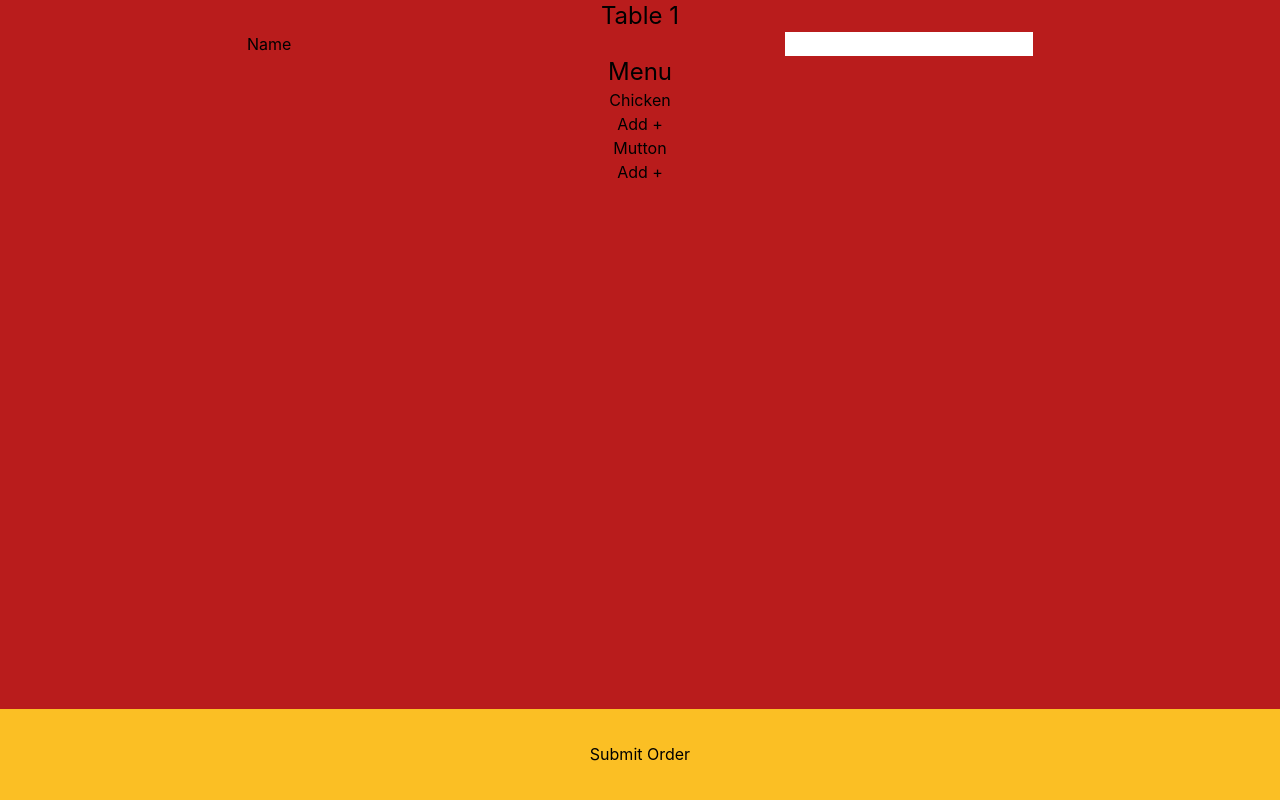
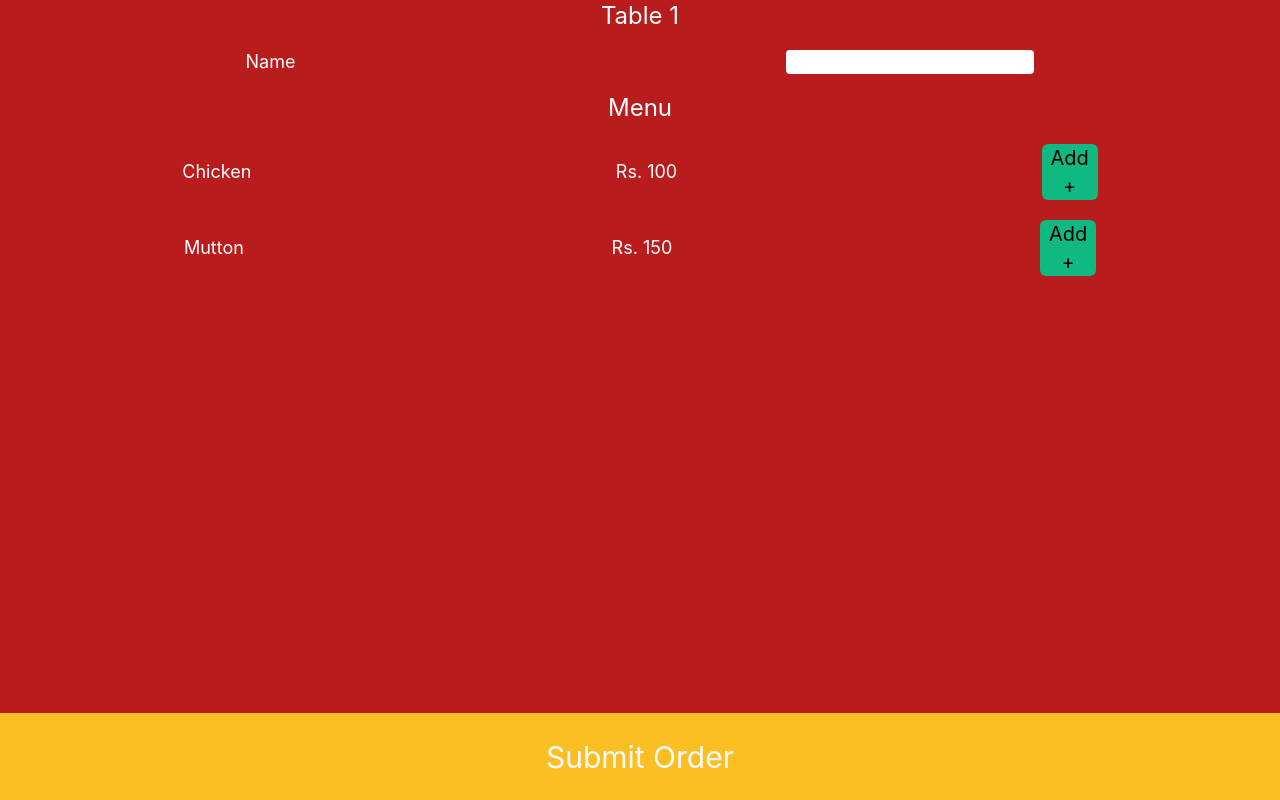
Before and after one commit to kumard3/Menu-Booking, a React (Create React App) app: page /table1 in a window 1280 px wide. Built offline with nearby package versions, Linux system fonts and the light colour scheme.

Commit message:
Started working on admin page

```diff
--- a/src/components/MenuItem.jsx
+++ b/src/components/MenuItem.jsx
@@ -1,13 +1,18 @@
 import React, { useState } from "react";
 
-const MenuItem = ({ id, menuItems, setMenuItems, name }) => {
+const MenuItem = ({ id, menuItems, setMenuItems, name, price }) => {
   const [itemNumber, setItemNumber] = useState(0);
-  // const [toggle, setToggle] = useState(false);
+
   console.log(menuItems);
   const handlePlus = () => {
     let objIndex = menuItems.findIndex((obj) => obj.id === id);
     let newItem = [...menuItems];
-    let object = { id: id, name: name, numberOfPlates: itemNumber + 1 };
+    let object = {
+      id: id,
+      name: name,
+      numberOfPlates: itemNumber + 1,
+      price: price,
+    };
     newItem[objIndex] = object;
     setMenuItems(newItem);
     setItemNumber(itemNumber + 1);
@@ -26,7 +31,12 @@ const MenuItem = ({ id, menuItems, setMenuItems, name }) => {
     } else {
       let objIndex = menuItems.findIndex((obj) => obj.id === id);
       let newItem = [...menuItems];
-      let object = { id: id, name: name, numberOfPlates: itemNumber - 1 };
+      let object = {
+        id: id,
+        name: name,
+        numberOfPlates: itemNumber - 1,
+        price: price,
+      };
       newItem[objIndex] = object;
       setMenuItems(newItem);
       setItemNumber(itemNumber - 1);
@@ -34,66 +44,36 @@ const MenuItem = ({ id, menuItems, setMenuItems, name }) => {
   };
 
   const handlePlusButton = () => {
-    // let objIndex = menuItems.findIndex((item) => item.id === id);
-    // let newMenuItems = [...menuItems];
-    // let updatedItem = { id: id, name: name, numberOfPlates: 1 };
-    // newMenuItems[objIndex] = updatedItem;
-    // setMenuItems(newMenuItems);
-
-    // let objIndex = menuItems.findIndex((obj) => obj.id === id);
-
-    //Log object to Console.
-    // console.log("Before update: ", menuItems[objIndex])
-    // let newItem = [...menuItems];
-    //Update object's name property.
-    // let object = { id: id, name: name, numberOfPlates: 1 };
-    // newItem[objIndex] = object;
-
-    //Log object to console again.
-    // setMenuItems(newItem);
     setItemNumber(1);
-    setMenuItems([...menuItems, { id: id, name: name, numberOfPlates: 1 }]);
+    setMenuItems([
+      ...menuItems,
+      { id: id, name: name, numberOfPlates: 1, price: price },
+    ]);
   };
   return (
     <>
-      <h3>{name}</h3>
-
-      {/* {itemNumber > 0 ? (
-        <div>
+      <div className="w-full flex items-center justify-around mt-5">
         {" "}
-          <h3>Qty - </h3>
-          <button onClick={() => setItemNumber(itemNumber - 1)}>-</button>
-          {itemNumber}
-          <button onClick={() => setItemNumber(itemNumber + 1)}>+</button>
+        <h3 className="text-white text-lg">{name}</h3>
+        <h3 className="text-white text-lg">Rs. {price} </h3>
+        {itemNumber > 0 ? (
+          <div className=" w-20 flex justify-around items-center text-xl">
+            <button className="bg-white w-4 rounded" onClick={handleMinus}>
+              -
+            </button>
+            <h2 className="text-white mx-2">{itemNumber}</h2>
+            <button className="bg-white w-4 rounded" onClick={handlePlus}>
+              +
+            </button>
           </div>
         ) : (
           <button
-          onClick={() => setItemNumber(itemNumber + 1)}
-          className="bg-white">
+            className="bg-green-500 rounded-md w-14 text-xl"
+            onClick={handlePlusButton}>
             Add +
           </button>
         )}
-      {itemNumber ? (
-        <button
-          onClick={() => {
-            setToggle(true);
-            setMenuItems([
-              ...menuItems,
-              { id: id, name: name, numberOfPlates: itemNumber },
-            ]);
-          }}>
-          {toggle ? "Added" : "Add to order list"}
-        </button>
-      ) : null} */}
-      {itemNumber > 0 ? (
-        <div>
-          <button onClick={handleMinus}>-</button>
-          {itemNumber}
-          <button onClick={handlePlus}>+</button>
       </div>
-      ) : (
-        <button onClick={handlePlusButton}>Add +</button>
-      )}
     </>
   );
 };
--- a/src/pages/MenuPage/index.js
+++ b/src/pages/MenuPage/index.js
@@ -19,10 +19,15 @@ export const MenuPage = ({ table, menuItems, setMenuItems }) => {
 
   const checkMenu = (event) => {
     event.preventDefault();
-    if (menuItems.length > 0 && name !== "") {
+    if (menuItems.length === 0) {
+      alert("Order any meal.");
+    } else if (name === "") {
+      alert("Please enter your name.");
+    } else {
       submitOrder();
-    } else {
-      alert("Order any meal.");
+      alert("Your order has been submitted.");
+      setMenuItems([]);
+      setName("");
     }
   };
 
@@ -30,13 +35,15 @@ export const MenuPage = ({ table, menuItems, setMenuItems }) => {
     <>
       <div className="flex flex-col items-center w-screen h-screen">
         <header className="flex justify-center items-center">
-          <h1 className="text-2xl">Table {table}</h1>
+          <h1 className="text-2xl text-white mb-4">Table {table}</h1>
         </header>
-        <section className="flex w-full justify-around items-center  ">
+        <section className="flex w-full justify-around items-center mb-4  ">
           {" "}
-          <label htmlFor="customerName">Name</label>
+          <label htmlFor="customerName" className="text-white text-lg">
+            Name
+          </label>
           <input
-            className="border-blue-500"
+            className="border-blue-500 rounded"
             type="text"
             value={name}
             required
@@ -45,23 +52,25 @@ export const MenuPage = ({ table, menuItems, setMenuItems }) => {
         </section>
         <main className="w-full h-full flex flex-col items-center">
           {" "}
-          <h1 className="text-2xl">Menu</h1>
+          <h1 className="text-2xl text-white">Menu</h1>
           <MenuItem
             id={0}
             menuItems={menuItems}
             setMenuItems={setMenuItems}
             name={"Chicken"}
+            price={100}
           />
           <MenuItem
             id={1}
             menuItems={menuItems}
             setMenuItems={setMenuItems}
             name={"Mutton"}
+            price={150}
           />
         </main>
 
         <button
-          className="w-full h-28 bg-yellow-400 flex items-center justify-center"
+          className="w-full h-28 bg-yellow-400 flex items-center justify-center text-gray-50 text-3xl"
           onClick={checkMenu}>
           Submit Order
         </button>
--- a/src/pages/adminPage/index.js
+++ b/src/pages/adminPage/index.js
@@ -13,6 +13,28 @@ export const AdminPage = () => {
       });
   }, []);
   return (
-    <> {orders.length > 0 ? <h1>{orders[0].username}</h1> : "Recieving Data"}</>
+    <>
+      {/* {orders.length > 0 ? <h1>{orders[0].username}</h1> : "Recieving Data"} */}
+      <div>
+        <div>
+          <h1>Table 1</h1>
+          {orders.map((order) => {
+            return (
+              <div>
+                <h1>{order.username}</h1>
+                {order.order.map(item => {
+                  return (
+                  <div>
+
+                  </div>
+                  )
+                } )}
+
+              </div>
+            );
+          })}
+        </div>
+      </div>
+    </>
   );
 };
```
Lines whose indentation alone changed are shown as unchanged.
